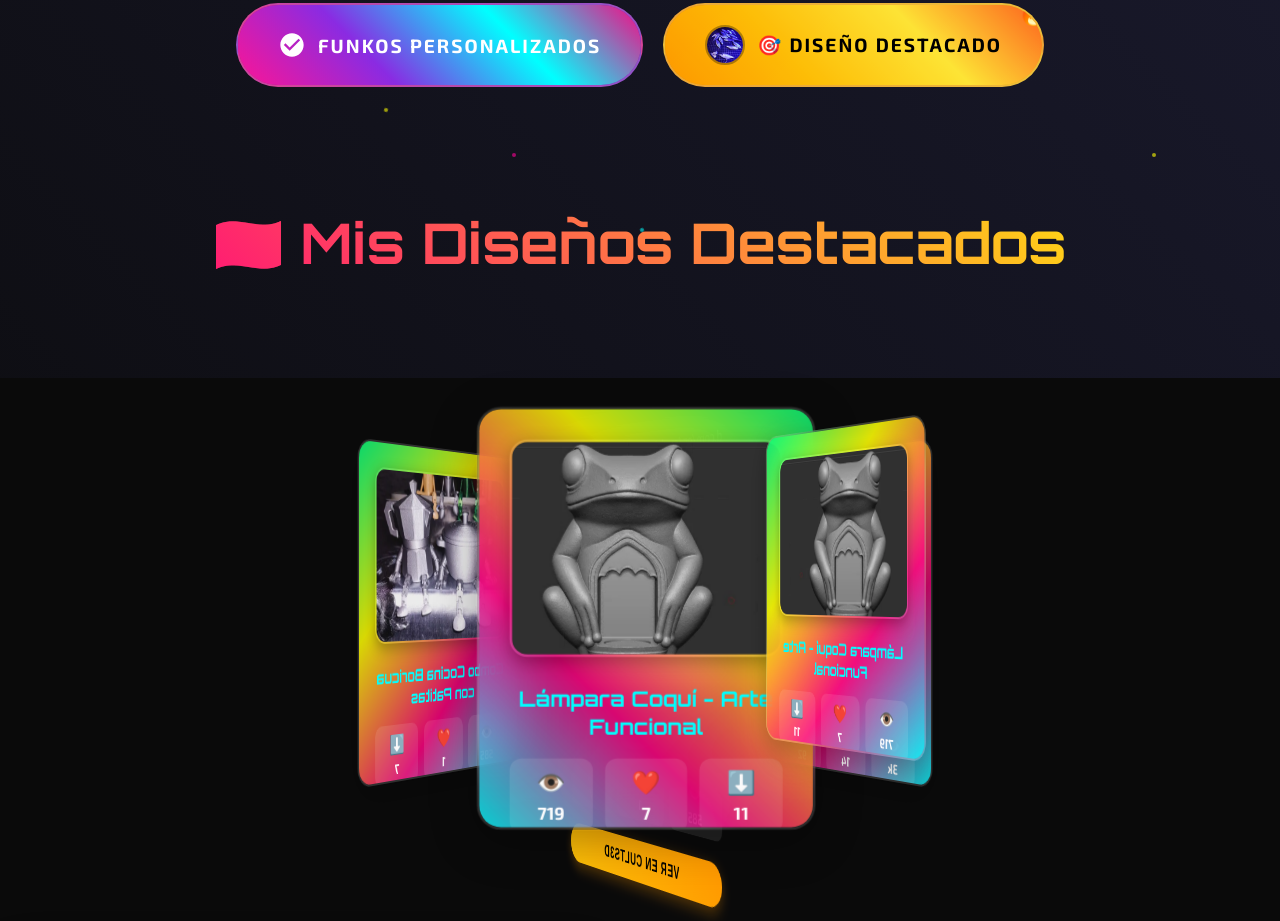
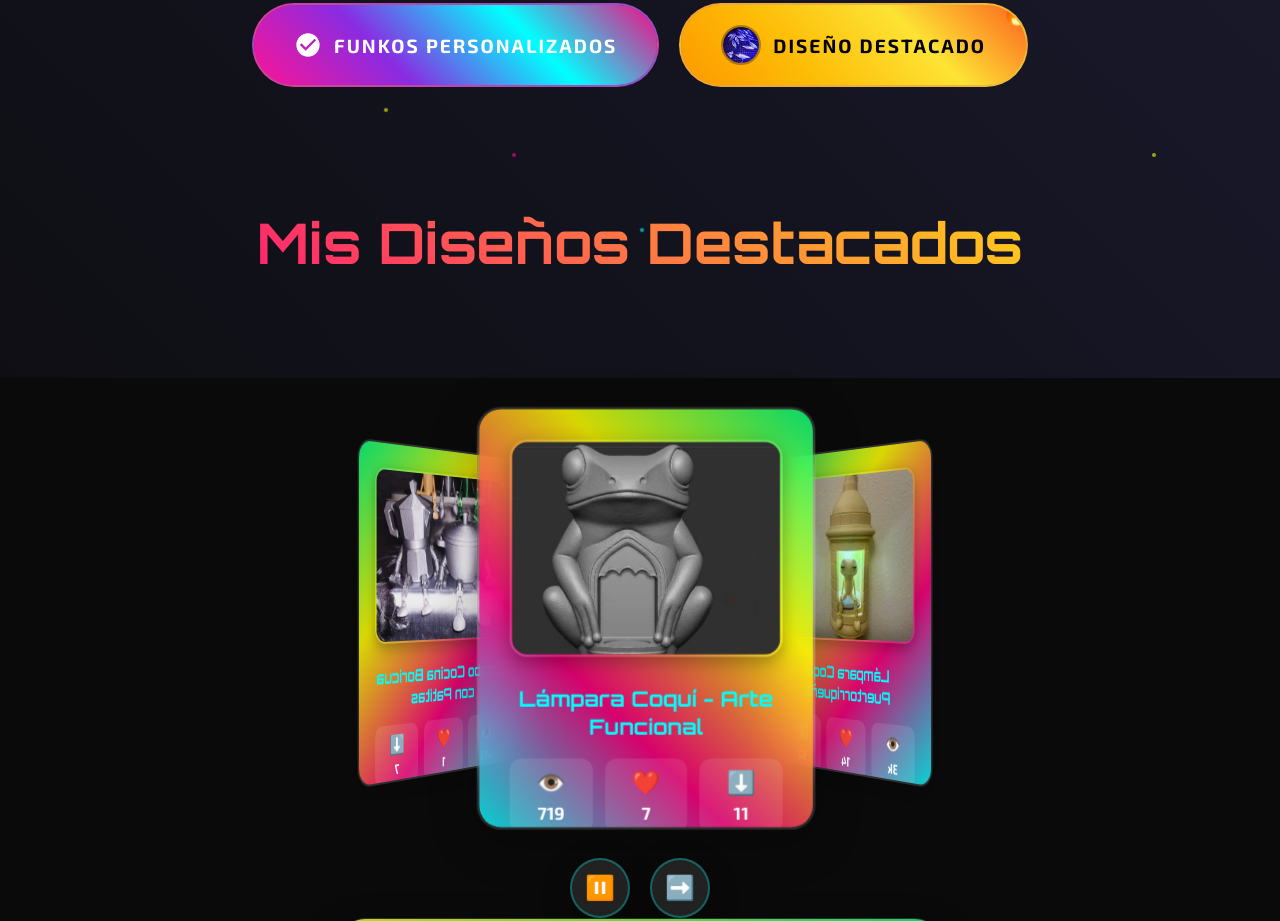
Before and after one commit to printaplab3dstore/Stlmoldegenerador, a website: page index.html in a window 1280 px wide. Shown: the part 422-1343 px from the top of the page. Drawn offline with Linux system fonts and the light colour scheme.

Commit message:
Add files via upload

```diff
--- a/index.html
+++ b/index.html
@@ -102,11 +102,6 @@
             background-clip: text;
             animation: gradientShift 6s ease infinite;
             margin-bottom: 10px;
-        }
-
-        @keyframes textGlow {
-            0%, 100% { filter: brightness(1) drop-shadow(0 0 20px rgba(0, 255, 255, 0.5)); }
-            50% { filter: brightness(1.2) drop-shadow(0 0 40px rgba(255, 0, 150, 0.8)); }
         }
 
         .sub-title {
@@ -696,7 +691,7 @@
             .special-buttons-container { flex-direction: column; align-items: center; }
             .carousel-container { height: 450px; }
             .carousel-item { width: 240px; height: 300px; padding: 20px; }
-            .item-image { height: 140px; font-size: 3rem; }
+            .item-image { height: 140px; }
             .carousel-controls { bottom: -60px; }
             .control-btn { width: 50px; height: 50px; font-size: 20px; }
         }
@@ -768,19 +763,19 @@
 
             <a href="https://cults3d.com/es/modelo-3d/variado/senuelo-mojarra-para-pesca-variada" target="_blank" class="special-button featured">
                 <img src="https://printaplab3dstore.github.io/Stlmoldegenerador/img/senuelo-mojarra.jpg" alt="Señuelo Mojarra" class="featured-preview">
-                🎯 Diseño Destacado
+                Diseño Destacado
             </a>
         </div>
 
         <!-- CARRUSEL 3D DE DISEÑOS -->
         <div class="carousel-section">
-            <h2 class="carousel-title">🇵🇷 Mis Diseños Destacados</h2>
+            <h2 class="carousel-title">Mis Diseños Destacados</h2>
 
             <div class="carousel-container">
                 <div class="carousel-track" id="carouselTrack">
 
                     <div class="carousel-item" style="--rotation: 0deg;" onclick="openDesign('https://cults3d.com/es/modelo-3d/variado/lampara-coqui-puertorriqueno-diseno-articulado-y-sin-soportes')">
-                        <img class="item-image" src="./img/coqui-lampara.jpg" alt="Lámpara Coquí Articulado" onerror="this.src='https://via.placeholder.com/280x180/1a1a2e/00ffff?text=🐸+Lámpara+Coquí'" loading="lazy">
+                        <img class="item-image" src="./img/coqui-lampara.jpg" alt="Lámpara Coquí Articulado" onerror="this.src='https://via.placeholder.com/280x180/1a1a2e/00ffff?text=Lámpara+Coquí'" loading="lazy">
                         <div class="item-title">Lámpara Coquí Puertorriqueño</div>
                         <div class="item-stats">
                             <div class="item-stat">
@@ -800,7 +795,7 @@
                     </div>
 
                     <div class="carousel-item" style="--rotation: 120deg;" onclick="openDesign('https://cults3d.com/es/modelo-3d/variado/combo-cocina-boricua-con-patitas-cafetera-italiana-olla-arrocera')">
-                        <img class="item-image" src="./img/combo-cocina.jpg" alt="Combo Cocina Boricua" onerror="this.src='https://via.placeholder.com/280x180/1a1a2e/ff0080?text=☕+Combo+Cocina'" loading="lazy">
+                        <img class="item-image" src="./img/combo-cocina.jpg" alt="Combo Cocina Boricua" onerror="this.src='https://via.placeholder.com/280x180/1a1a2e/ff0080?text=Combo+Cocina'" loading="lazy">
                         <div class="item-title">Combo Cocina Boricua con Patitas</div>
                         <div class="item-stats">
                             <div class="item-stat">
@@ -820,45 +815,7 @@
                     </div>
 
                     <div class="carousel-item" style="--rotation: 240deg;" onclick="openDesign('https://cults3d.com/es/modelo-3d/casa/lampara-coqui-puertorriqueno-arte-funcional-con-identidad-boricua')">
-                        <img class="item-image" src="./img/arte-funcional.jpg" alt="Lámpara Coquí Arte Funcional" onerror="this.src='https://via.placeholder.com/280x180/1a1a2e/ffff00?text=💡+Arte+Funcional'" loading="lazy">
-                        <div class="item-title">Lámpara Coquí - Arte Funcional</div>
-                        <div class="item-stats">
-                            <div class="item-stat">
-                                <div class="stat-icon">👁️</div>
-                                <div class="stat-value">719</div>
-                            </div>
-                            <div class="item-stat">
-                                <div class="stat-icon">❤️</div>
-                                <div class="stat-value">7</div>
-                            </div>
-                            <div class="item-stat">
-                                <div class="stat-icon">⬇️</div>
-                                <div class="stat-value">11</div>
-                            </div>
-                        </div>
-                        <button class="cults-btn">Ver en Cults3D</button>
-                    </div>d.com/es/modelo-3d/variado/combo-cocina-boricua-con-patitas-cafetera-italiana-olla-arrocera')">
-                        <img class="item-image" src="https://printaplab3dstore.github.io/Stlmoldegenerador/Img/combo-cocina.jpg" alt="Combo Cocina Boricua" onerror="this.src='https://via.placeholder.com/280x180/1a1a2e/ff0080?text=☕+Combo+Cocina'" loading="lazy">
-                        <div class="item-title">Combo Cocina Boricua con Patitas</div>
-                        <div class="item-stats">
-                            <div class="item-stat">
-                                <div class="stat-icon">👁️</div>
-                                <div class="stat-value">585</div>
-                            </div>
-                            <div class="item-stat">
-                                <div class="stat-icon">❤️</div>
-                                <div class="stat-value">1</div>
-                            </div>
-                            <div class="item-stat">
-                                <div class="stat-icon">⬇️</div>
-                                <div class="stat-value">7</div>
-                            </div>
-                        </div>
-                        <button class="cults-btn">Ver en Cults3D</button>
-                    </div>
-
-                    <div class="carousel-item" style="--rotation: 240deg;" onclick="openDesign('https://cults3d.com/es/modelo-3d/casa/lampara-coqui-puertorriqueno-arte-funcional-con-identidad-boricua')">
-                        <img class="item-image" src="https://printaplab3dstore.github.io/Stlmoldegenerador/Img/arte-funcional.jpg" alt="Lámpara Coquí Arte Funcional" onerror="this.src='https://via.placeholder.com/280x180/1a1a2e/ffff00?text=💡+Arte+Funcional'" loading="lazy">
+                        <img class="item-image" src="./img/arte-funcional.jpg" alt="Lámpara Coquí Arte Funcional" onerror="this.src='https://via.placeholder.com/280x180/1a1a2e/ffff00?text=Arte+Funcional'" loading="lazy">
                         <div class="item-title">Lámpara Coquí - Arte Funcional</div>
                         <div class="item-stats">
                             <div class="item-stat">
```
